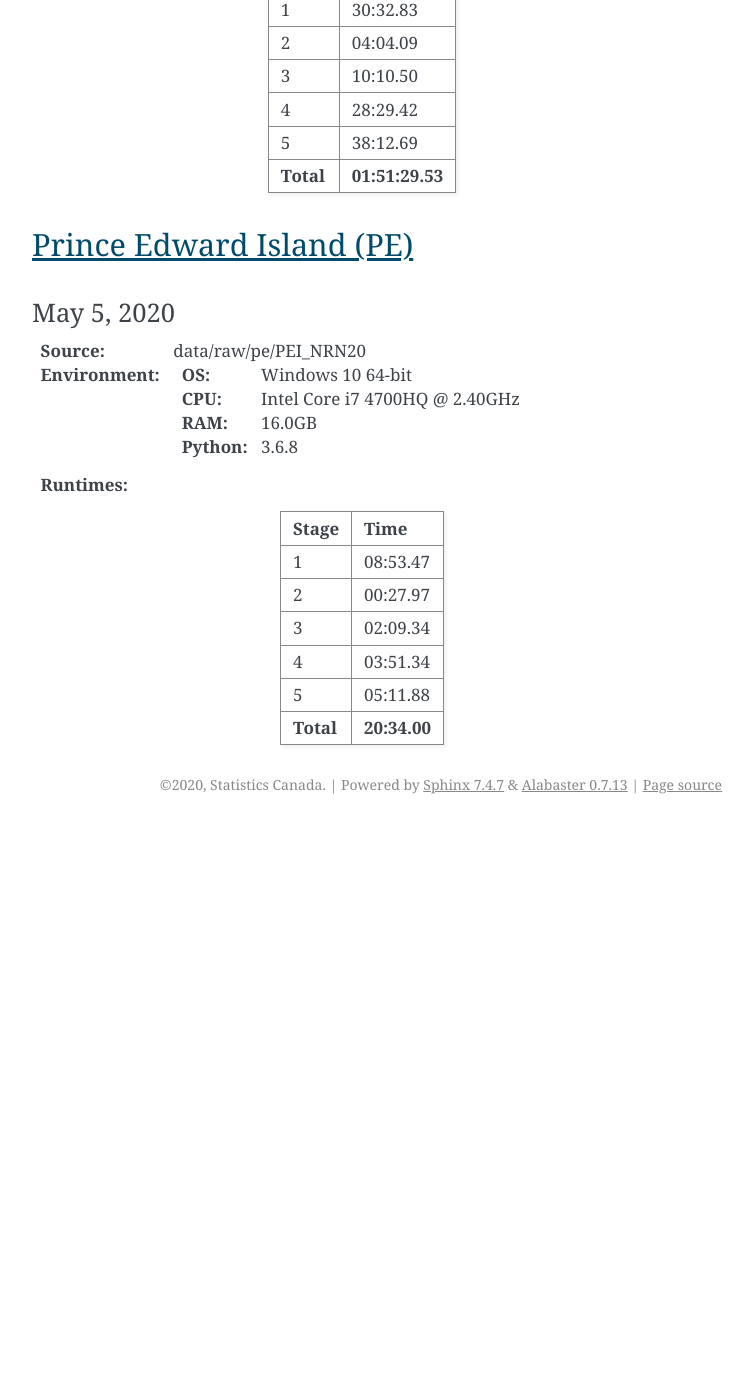
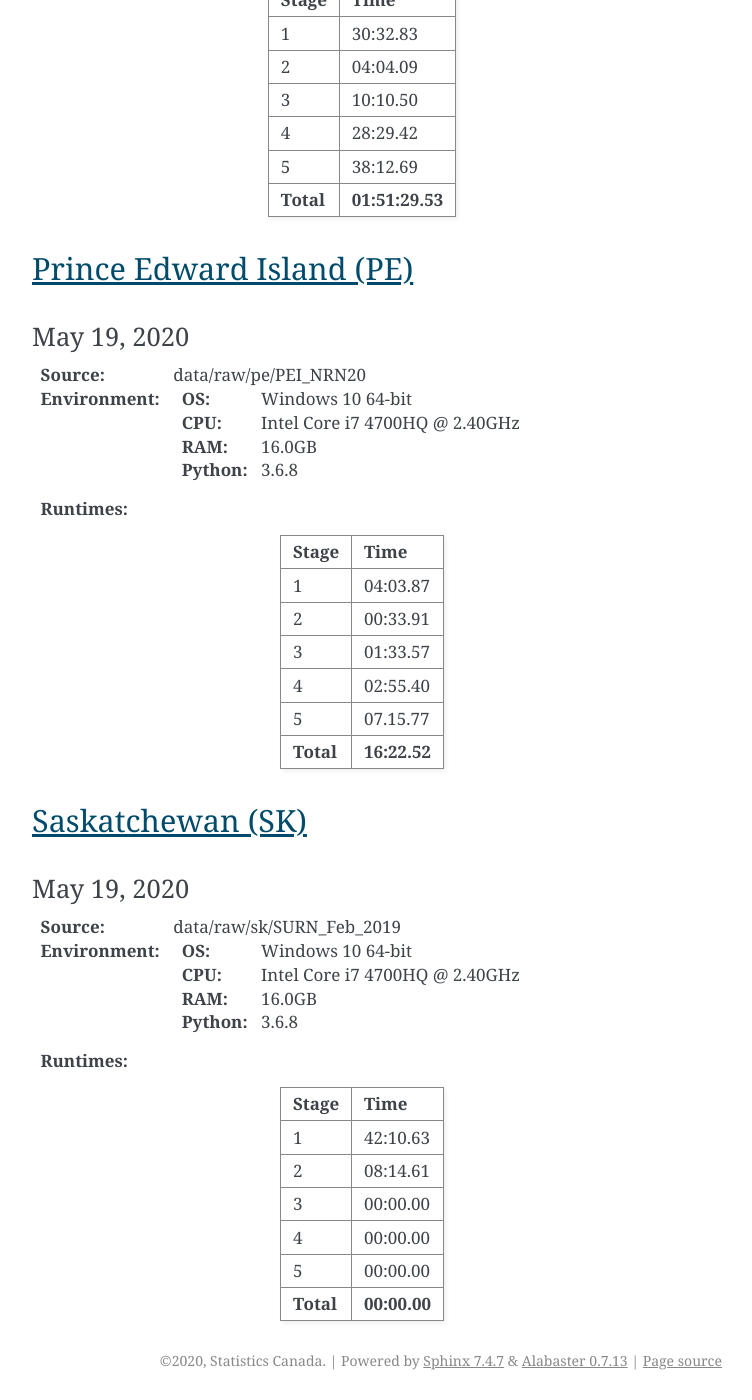
Before and after one commit to StatCan/egp-crn, a Sphinx documentation site: the page built from docs/run_times.rst, in a window 1280 px wide and 1400 px high, scrolled down 607 px. Shown: the whole window, without its empty margins (388-1140 px from the left). Built offline with Sphinx 7.4.7, drawn with Linux system fonts in a browser that asks for light colours; before the commit the page ends 1431 px from its top, so only the background shows below that; some of the changed text lies outside the part shown.

Commit message:
[1] added new runtime for pe; [2] updated pk-fk fields in field mapping for sk\ROADSEG.yaml; [3] added testing code to stage 3.

```diff
--- a/docs/run_times.rst
+++ b/docs/run_times.rst
@@ -34,7 +34,7 @@ Stage      Time
 Prince Edward Island (PE)
 =========================
 
-May 5, 2020
+May 19, 2020
 --------------
 
 :Source: data/raw/pe/PEI_NRN20
@@ -48,11 +48,37 @@ May 5, 2020
 =========  ====
 Stage      Time
 =========  ====
-1          08:53.47
-2          00:27.97
-3          02:09.34
-4          03:51.34
-5          05:11.88
+1          04:03.87
+2          00:33.91
+3          01:33.57
+4          02:55.40
+5          07.15.77
 ---------  ----
-**Total**  **20:34.00**
+**Total**  **16:22.52**
 =========  ====
+
+Saskatchewan (SK)
+=========================
+
+May 19, 2020
+--------------
+
+:Source: data/raw/sk/SURN_Feb_2019
+:Environment:
+    :OS: Windows 10 64-bit
+    :CPU: Intel Core i7 4700HQ @ 2.40GHz
+    :RAM:  16.0GB
+    :Python: 3.6.8
+:Runtimes:
+
+=========  ====
+Stage      Time
+=========  ====
+1          42:10.63
+2          08:14.61
+3          00:00.00
+4          00:00.00
+5          00:00.00
+---------  ----
+**Total**  **00:00.00**
+=========  ====
```
Also changed, not shown: src/stage_1/sources/sk/ROADSEG.yaml (+5 -5 lines), 1 other file.
